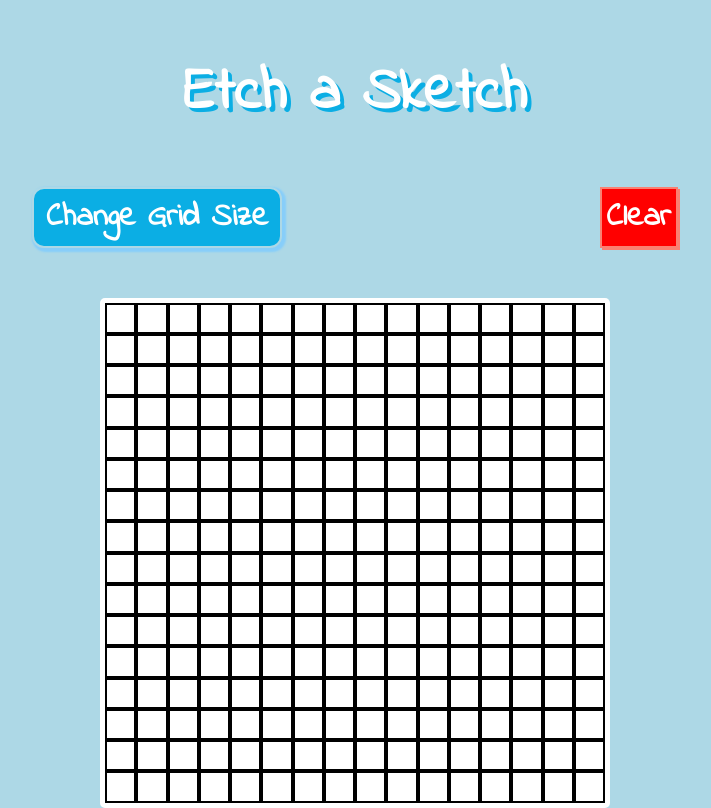
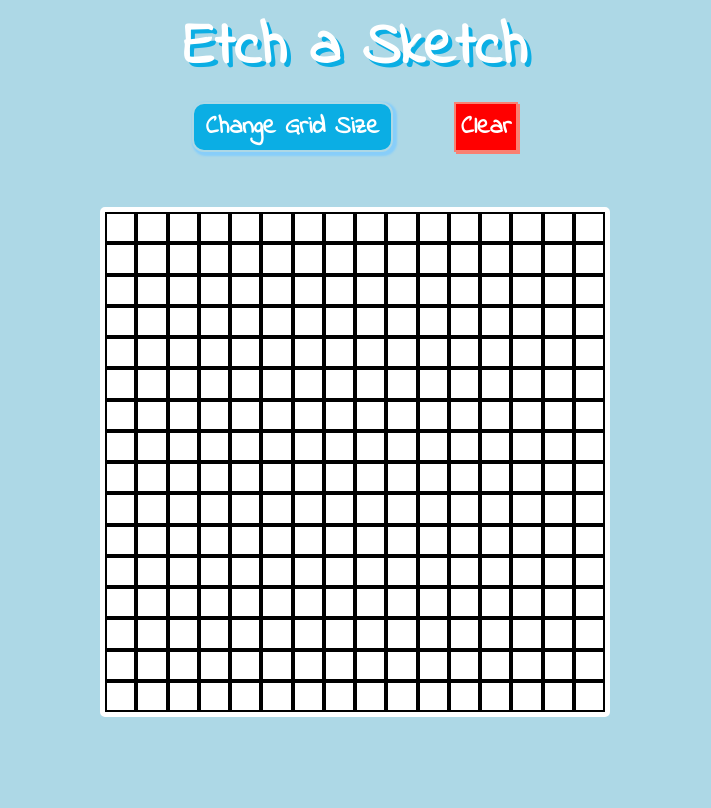
Before and after one commit to shanerodrigues/etch-a-sketch, a plain HTML site: page index.html in a window 1280 px wide. Shown: the whole page, without its empty margins (285-996 px from the left). Drawn offline with Linux system fonts and the light colour scheme.

Commit message:
updated styling of grid

```diff
--- a/style.css
+++ b/style.css
@@ -9,6 +9,8 @@ h2{
     font-size: 60px;
     text-shadow:
  4px 4px 0px rgb(11, 174, 228), 6px 6px 0px lightblue;
+    margin-top: 5px;
+    margin-bottom: 5px;
 }
 
 body{
@@ -41,7 +43,7 @@ body{
 button{
     padding: 2px 5px;
     font-weight: bold;
-    font-size: 32px;
+    font-size: 25px;
     color: white;
     cursor: pointer;
     transition: 0.3s;
@@ -73,5 +75,6 @@ button{
     display: flex;
     flex-direction: row;
     justify-content: space-evenly;
-    width: 100%;
+    width: 35%;
+    margin: 5px 0px 5px 0px;
 }
```
